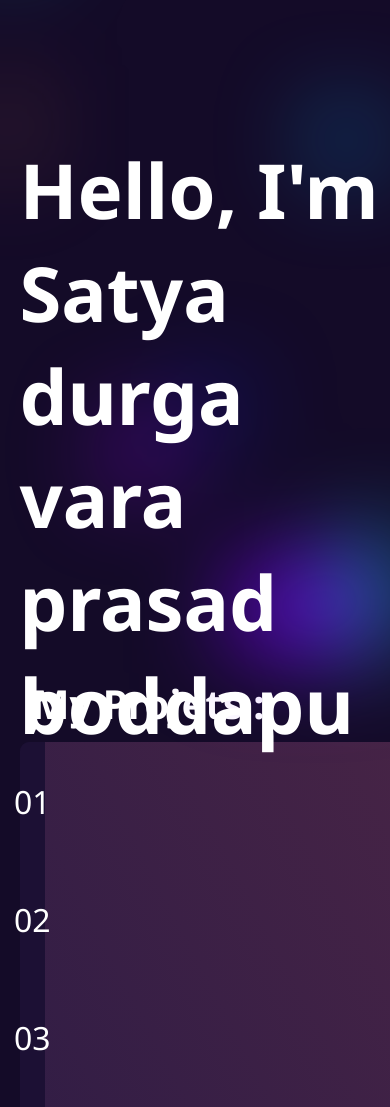
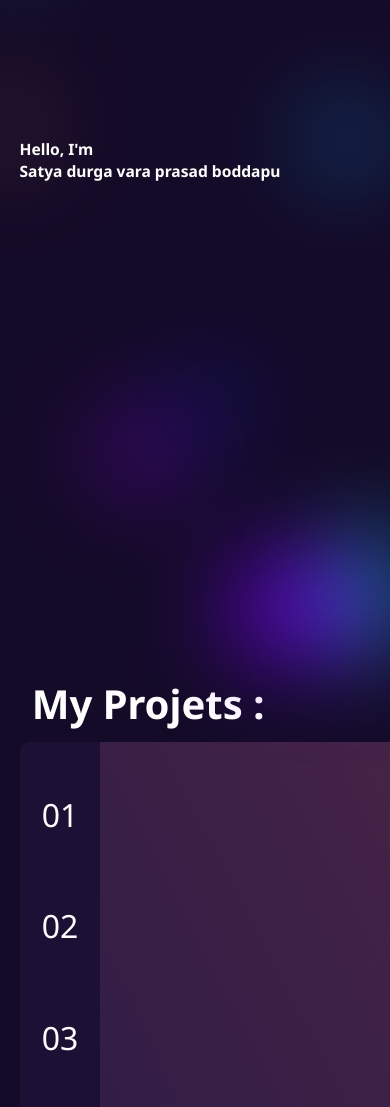
Before and after one commit to PRASAD0521/portfolio, a plain HTML site: page index.html in a window 390 px wide. Shown: the part 200-1307 px from the top of the page. Drawn offline with nearby package versions, Linux system fonts and the light colour scheme; a web font is replaced by a local one.

Commit message:
added responsiveness for some elements

```diff
--- a/style.css
+++ b/style.css
@@ -164,7 +164,7 @@ html {
     color: white;
     top: 40vh;
     left: 5vw;
-    font-size: 9vh;
+    font-size: 4vw;
 }
 /* <-----------page2----------------------------------------------> */
 
@@ -178,7 +178,7 @@ html {
 .page2 .projects {
     display: flex;
     width: 100%;
-    min-height: calc(100vh - 40px);
+    min-height: calc(100vh - 4vh);
     /* border: 1px solid rgb(53, 0, 128); */
     border-radius: 10px;
     background-color: #1c1034;
@@ -187,7 +187,7 @@ html {
 .page2 .projects .sno {
     position: sticky;
     top: 10vh;
-    width: 7%;
+    width: 80px;
     height: 70vh;
     background-color: #1c1034;
     border-top-left-radius: 9px;
@@ -203,7 +203,7 @@ html {
     font-size: 2rem;
     color: white;
     width: 80px;
-    height: 20%;
+    height: 80px;
     /* border-bottom: 1px solid rgb(131, 131, 223); */
     background-color: #140b28;
     display: flex;
@@ -506,10 +506,10 @@ html {
 
   @keyframes move {
     0% {
-      transform: rotate(45deg) translateX(-180px);
+      transform: rotate(45deg) translateX(-14vw);
     }
     100% {
-      transform: rotate(45deg) translateX(1000px);
+      transform: rotate(45deg) translateX(80vw);
     }
   }
 
```
